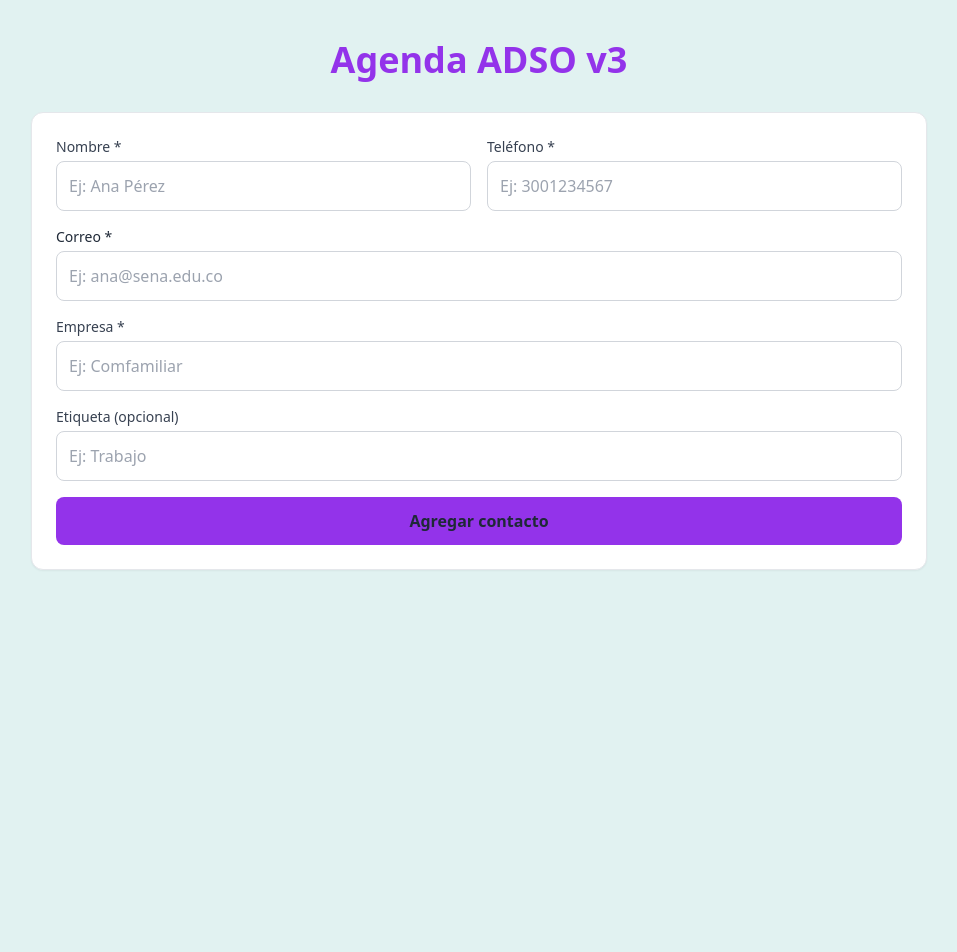
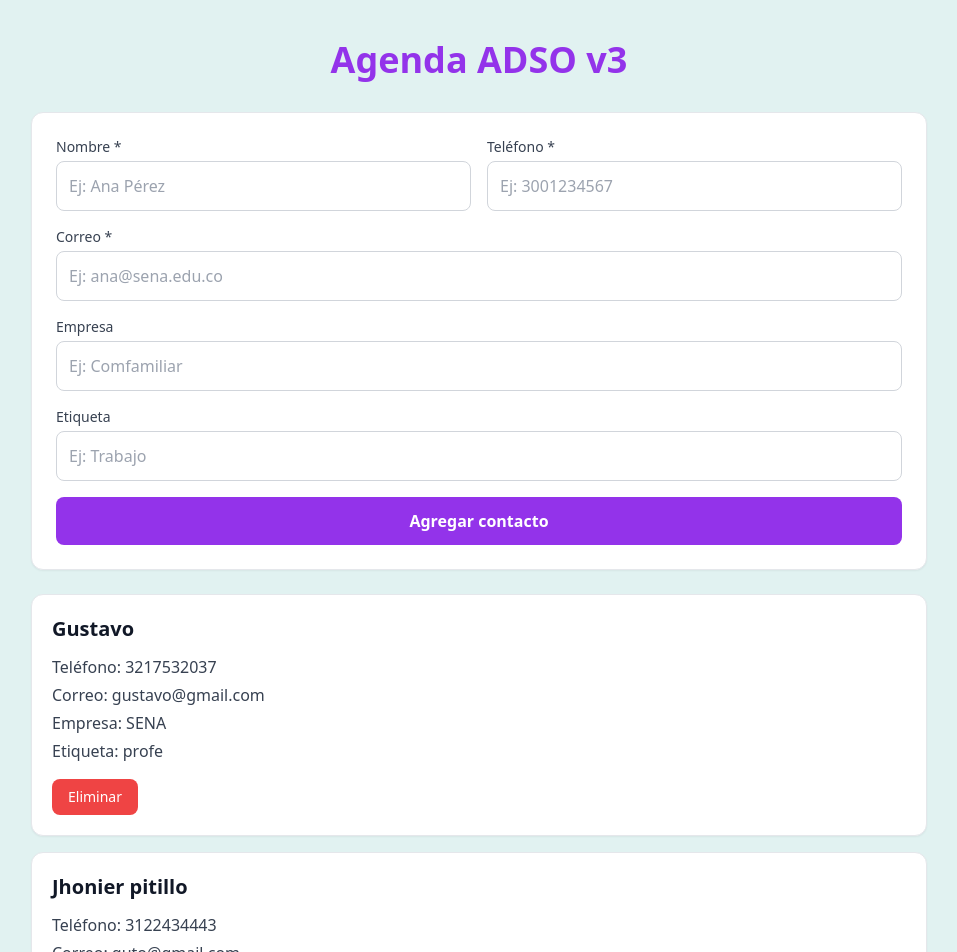
Before and after one commit to jaiderdiosa7-del/dev-agendaADSO, a React (Vite) app: page / in a window 1280 px wide. Shown: the top 952 px of the page, without its empty margins (161-1118 px from the left). Before the commit the page ends 800 px from the top, so only its background shows below. Built offline with nearby package versions, Linux system fonts and the light colour scheme; data requests are answered from the project's data file.

Commit message:
Integracion de JSON Server para gestion de contactos

```diff
--- /dev/null
+++ b/db.json
@@ -0,0 +1,21 @@
+{
+  "contactos": [
+    {
+      "id": "1",
+      "nombre": "Gustavo",
+      "telefono": "3217532037",
+      "correo": "gustavo@gmail.com",
+      "empresa": "SENA",
+      "etiqueta": "profe"
+    },
+    {
+      "nombre": "Jhonier pitillo",
+      "telefono": "3122434443",
+      "correo": "guto@gmail.com",
+      "empresa": "sena",
+      "etiqueta": "aprendiz",
+      "id": "Bmz2dNpXSeE"
+    }
+  ],
+  "$schema": "./node_modules/json-server/schema.json"
+}
--- a/src/App.jsx
+++ b/src/App.jsx
@@ -1,57 +1,74 @@
-// App.jsx
 import { useState, useEffect } from "react";
 
 import FormularioContacto from "./components/FormularioContacto";
-
 import ContactoCard from "./components/ContactoCard";
 
-// Nota: toda la lógica de contactos (agregar/eliminar/persistir) se mantiene.
+import {
+  listarContactos,
+  crearContacto,
+  eliminarContactoPorId
+} from "./api.js";
+
 export default function App() {
 
- // 1) Cargar lo guardado en localStorage (o array vacío)
- const contactosGuardados = JSON.parse(localStorage.getItem("contactos")) || [];
+  const [contactos, setContactos] = useState([]);
 
- // 2) Estado con la lista de contactos
- const [contactos, setContactos] = useState(contactosGuardados);
+  // GET - cargar contactos al iniciar
+  useEffect(() => {
+    listarContactos()
+      .then(data => setContactos(data))
+      .catch(error => console.error(error));
+  }, []);
 
- // 3) Persistir cambios en localStorage
- useEffect(() => {
+  // POST - agregar contacto
+  const agregarContacto = async (form) => {
+    try {
+      const nuevo = await crearContacto(form);
 
- localStorage.setItem("contactos", JSON.stringify(contactos));
+      setContactos(prev => [...prev, nuevo]);
+    } catch (error) {
+      console.error(error);
+    }
+  };
 
- }, [contactos]);
+  // DELETE - eliminar contacto
+  const eliminarContacto = async (id) => {
+    try {
+      await eliminarContactoPorId(id);
 
- // 4) Agregar contacto (siempre inmutable)
- const agregarContacto = (nuevo) => setContactos(prev => [...prev, nuevo]);
-
- // 5) Eliminar usando correo como clave única
- const eliminarContacto = (correo) =>
- setContactos(prev => prev.filter(c => c.correo !== correo));
+      setContactos(prev =>
+        prev.filter(contacto => contacto.id !== id)
+      );
+    } catch (error) {
+      console.error(error);
+    }
+  };
 
   return (
     <main className="min-h-screen py-10 px-4">
 
- {/* Título centrado con color morado */}
       <h1 className="text-4xl font-bold text-center text-purple-600 mb-8">
-
         Agenda ADSO v3
       </h1>
 
       <div className="max-w-4xl mx-auto">
- {/* Tarjeta del formulario */}
+
         <section className="bg-white border border-gray-200 rounded-xl shadow-sm p-6 mb-6">
           <FormularioContacto onAgregar={agregarContacto} />
         </section>
- {/* Lista de contactos */}
+
         <section className="space-y-4">
- {contactos.map((c) => (
+
+          {contactos.map((contacto) => (
             <ContactoCard
- key={c.correo}
- {...c}
- onEliminar={eliminarContacto}
+              key={contacto.id}
+              {...contacto}
+              onEliminar={() => eliminarContacto(contacto.id)}
             />
           ))}
+
         </section>
+
       </div>
     </main>
   );
--- /dev/null
+++ b/src/api.js
@@ -0,0 +1,42 @@
+const API = "http://localhost:3002/contactos";
+
+// GET - Listar contactos
+export async function listarContactos() {
+  const res = await fetch(API);
+
+  if (!res.ok) {
+    throw new Error("Error al listar contactos");
+  }
+
+  return res.json();
+}
+
+// POST - Crear contacto
+export async function crearContacto(data) {
+  const res = await fetch(API, {
+    method: "POST",
+    headers: {
+      "Content-Type": "application/json"
+    },
+    body: JSON.stringify(data)
+  });
+
+  if (!res.ok) {
+    throw new Error("Error al crear el contacto");
+  }
+
+  return res.json();
+}
+
+// DELETE - Eliminar contacto
+export async function eliminarContactoPorId(id) {
+  const res = await fetch(`${API}/${id}`, {
+    method: "DELETE"
+  });
+
+  if (!res.ok) {
+    throw new Error("Error al eliminar el contacto");
+  }
+
+  return true;
+}
--- a/src/components/ContactoCard.jsx
+++ b/src/components/ContactoCard.jsx
@@ -1,5 +1,5 @@
-// src/components/ContactoCard.jsx
 export default function ContactoCard({
+  id,
   nombre,
   telefono,
   correo,
@@ -9,30 +9,36 @@ export default function ContactoCard({
 }) {
   return (
     <article className="bg-white border border-gray-200 rounded-xl shadow-sm p-5">
- {/* Nombre destacado */}
- <h3 className="text-xl font-bold text-white-900 mb-3">
+
+      <h3 className="text-xl font-bold text-gray-900 mb-3">
         {nombre}
       </h3>
- {/* Teléfono */}
- <p className="text-gray-700 mb-1"></p>
- telefono: {telefono}
- <p className="text-gray-700 mb-1"></p>
- correo: {correo}
- <p className="text-gray-700 mb-1"></p>
+
+      <p className="text-gray-700 mb-1">
+        Teléfono: {telefono}
+      </p>
+
+      <p className="text-gray-700 mb-1">
+        Correo: {correo}
+      </p>
+
+      <p className="text-gray-700 mb-1">
         Empresa: {empresa}
-  <p className="text-gray-700 mb-1"></p>
+      </p>
+
+      <p className="text-gray-700 mb-4">
         Etiqueta: {etiqueta}
+      </p>
 
-{/* acciones (alineado a la izqueierda en movil) */}
       <div className="flex justify-start">
         <button
- onClick={() => onEliminar(correo)}
- className="bg-red-500 hover:bg-red-600 text-white text-sm font-medium
-px-4 py-2 rounded-lg transition-colors"
+          onClick={onEliminar}
+          className="bg-red-500 hover:bg-red-600 text-white text-sm font-medium px-4 py-2 rounded-lg transition-colors"
         >
           Eliminar
         </button>
       </div>
+
     </article>
   );
 }
--- a/src/components/FormularioContacto.jsx
+++ b/src/components/FormularioContacto.jsx
@@ -1,93 +1,127 @@
-// src/components/FormularioContacto.jsx
 import { useState } from "react";
+
 export default function FormularioContacto({ onAgregar }) {
- // Estado único del formulario
+
   const [form, setForm] = useState({
     nombre: "",
     telefono: "",
     correo: "",
- etiqueta: "",
+    empresa: "",
+    etiqueta: ""
   });
- // Actualizar por nombre de campo
+
   const onChange = (e) => {
     const { name, value } = e.target;
- setForm(f => ({ ...f, [name]: value }));
+
+    setForm(prev => ({
+      ...prev,
+      [name]: value
+    }));
   };
- // Enviar datos al padre con validación mínima
+
   const onSubmit = (e) => {
     e.preventDefault();
-if (!form.nombre || !form.telefono || !form.correo) return;
+
+    if (!form.nombre || !form.telefono || !form.correo) {
+      alert("Nombre, teléfono y correo son obligatorios");
+      return;
+    }
+
     onAgregar(form);
-setForm({ nombre: "", telefono: "", correo: "", etiqueta: "" });
+
+    setForm({
+      nombre: "",
+      telefono: "",
+      correo: "",
+      empresa: "",
+      etiqueta: ""
+    });
   };
+
   return (
     <form onSubmit={onSubmit} className="space-y-4">
- {/* Nombre + Teléfono (grid responsive) */}
+
       <div className="grid grid-cols-1 md:grid-cols-2 gap-4">
+
         <div>
- <label className="block text-sm font-medium text-gray-700">Nombre *</label>
+          <label className="block text-sm font-medium text-gray-700">
+            Nombre *
+          </label>
+
           <input
             name="nombre"
             value={form.nombre}
             onChange={onChange}
             placeholder="Ej: Ana Pérez"
-className="mt-1 w-full rounded-lg border border-gray-300 focus:ring-2 focus:ring-purple-500 focus:outline-none p-3"
+            className="mt-1 w-full rounded-lg border border-gray-300 p-3"
           />
         </div>
+
         <div>
- <label className="block text-sm font-medium text-gray-700">Teléfono *</label>
+          <label className="block text-sm font-medium text-gray-700">
+            Teléfono *
+          </label>
+
           <input
             name="telefono"
             value={form.telefono}
             onChange={onChange}
             placeholder="Ej: 3001234567"
-className="mt-1 w-full rounded-lg border border-gray-300 focus:ring-2 focus:ring-purple-500 focus:outline-none p-3"
+            className="mt-1 w-full rounded-lg border border-gray-300 p-3"
           />
         </div>
 
       </div>
- {/* Correo */}
+
       <div>
- <label className="block text-sm font-medium text-white-700">
+        <label className="block text-sm font-medium text-gray-700">
           Correo *
         </label>
+
         <input
           name="correo"
           value={form.correo}
           onChange={onChange}
           placeholder="Ej: ana@sena.edu.co"
- className="mt-1 w-full rounded-lg border border-gray-300
-focus:ring-2 focus:ring-purple-500 focus:outline-none p-3"
+          className="mt-1 w-full rounded-lg border border-gray-300 p-3"
         />
       </div>
+
       <div>
- <label className="block text-sm font-medium text-gray-700">Empresa *</label>
+        <label className="block text-sm font-medium text-gray-700">
+          Empresa
+        </label>
+
         <input
-name="Empresa"
-value={form.Empresa}
+          name="empresa"
+          value={form.empresa}
           onChange={onChange}
           placeholder="Ej: Comfamiliar"
-className="mt-1 w-full rounded-lg border border-gray-300 focus:ring-2 focus:ring-purple-500 focus:outline-none p-3"
+          className="mt-1 w-full rounded-lg border border-gray-300 p-3"
         />
       </div>
- {/* Etiqueta opcional */}
+
       <div>
         <label className="block text-sm font-medium text-gray-700">
- Etiqueta (opcional)
+          Etiqueta
         </label>
+
         <input
           name="etiqueta"
           value={form.etiqueta}
           onChange={onChange}
           placeholder="Ej: Trabajo"
- className="mt-1 w-full rounded-lg border border-gray-300
-focus:ring-2 focus:ring-purple-500 focus:outline-none p-3"
+          className="mt-1 w-full rounded-lg border border-gray-300 p-3"
         />
       </div>
- {/* Botón principal morado */}
- <button className="w-full bg-purple-600 hover:bg-purple-700 textwhite font-semibold py-3 rounded-lg transition-colors">
+
+      <button
+        type="submit"
+        className="w-full bg-purple-600 hover:bg-purple-700 text-white font-semibold py-3 rounded-lg"
+      >
         Agregar contacto
       </button>
+
     </form>
   );
 }
```
Lines whose indentation alone changed are shown as unchanged.
